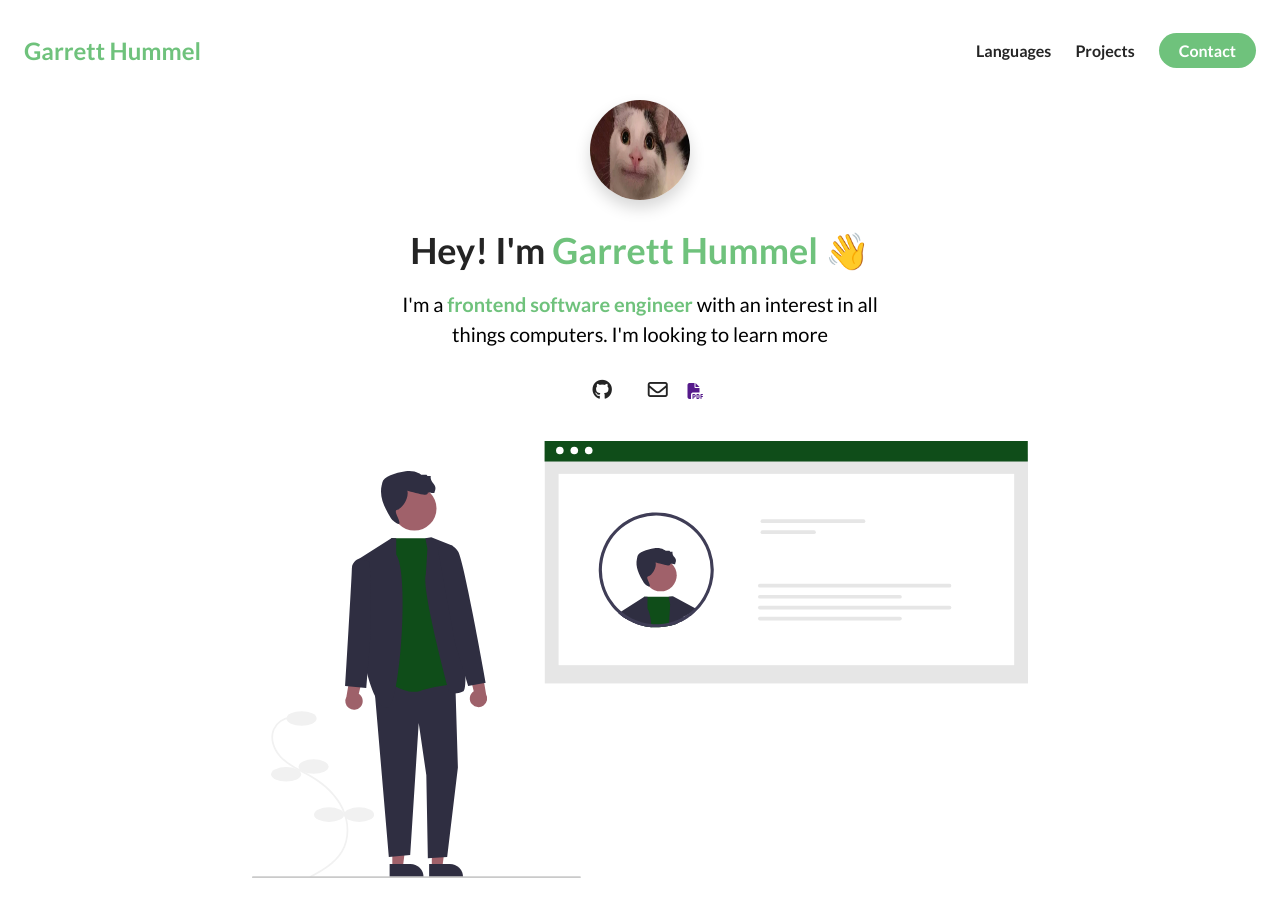
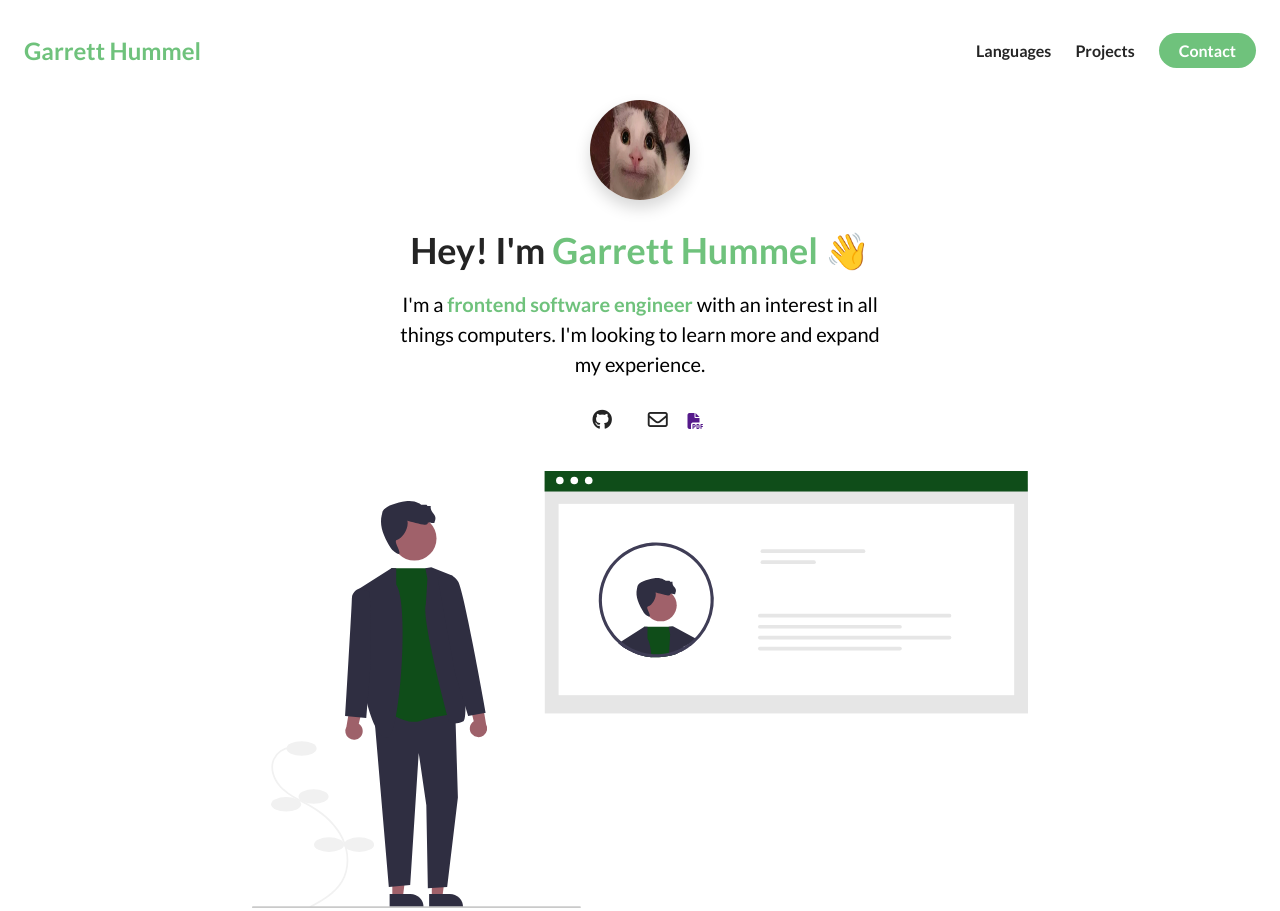
Before and after one commit to Garrett200/e-portfolio, a plain HTML site: page index.html in a window 1280 px wide. Shown: the top 911 px of the page. Drawn offline with Linux system fonts and the light colour scheme.

Commit message:
changed bio

```diff
--- a/index.html
+++ b/index.html
@@ -48,7 +48,7 @@
                     </h1>
                     <p class="about-me__info--para">
                         I'm a <strong class="text--green">frontend software engineer </strong>with an interest in all
-                        things computers. I'm looking to learn more
+                        things computers. I'm looking to learn more and expand my experience.
                     </p>
                     <div class="about-me__links">
                         <a href="" class="about-me__link">
```
